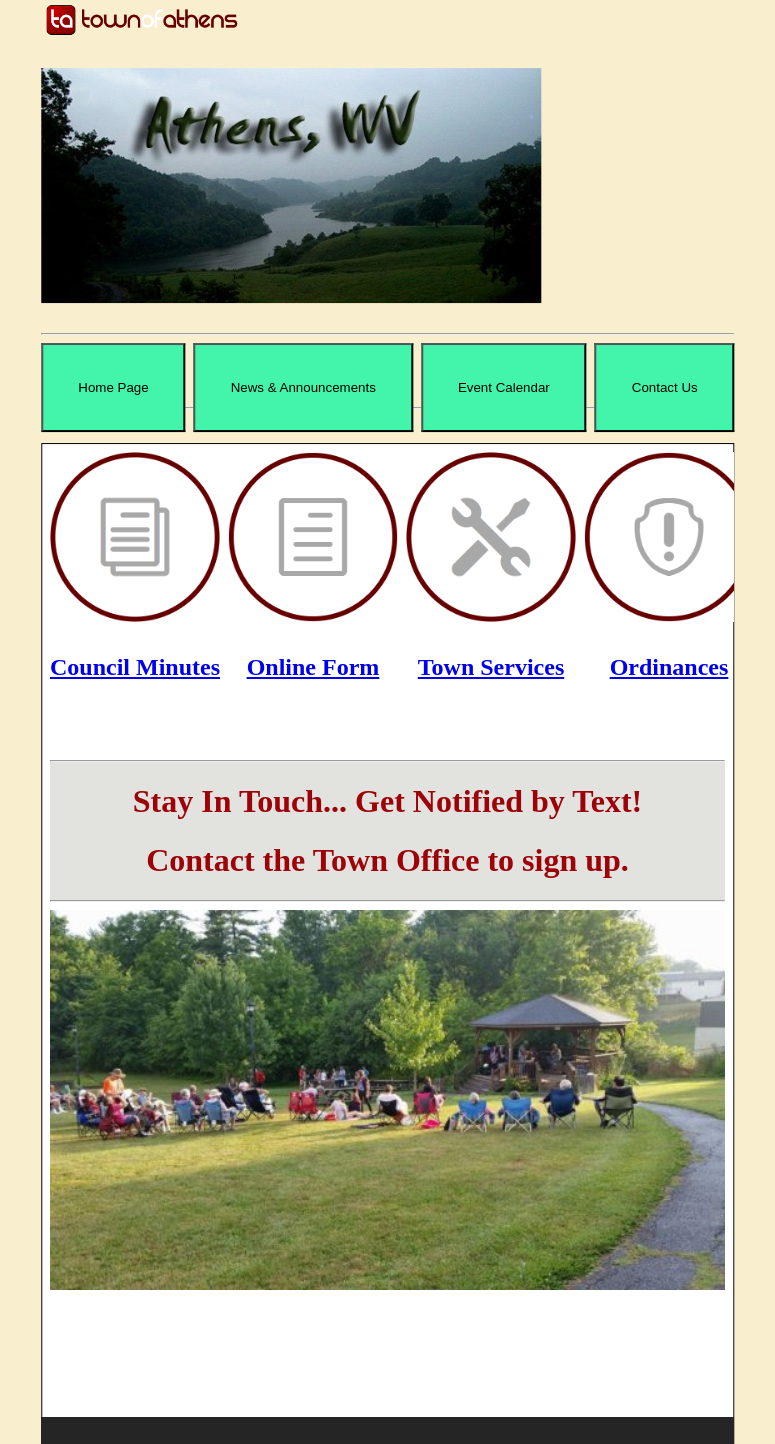
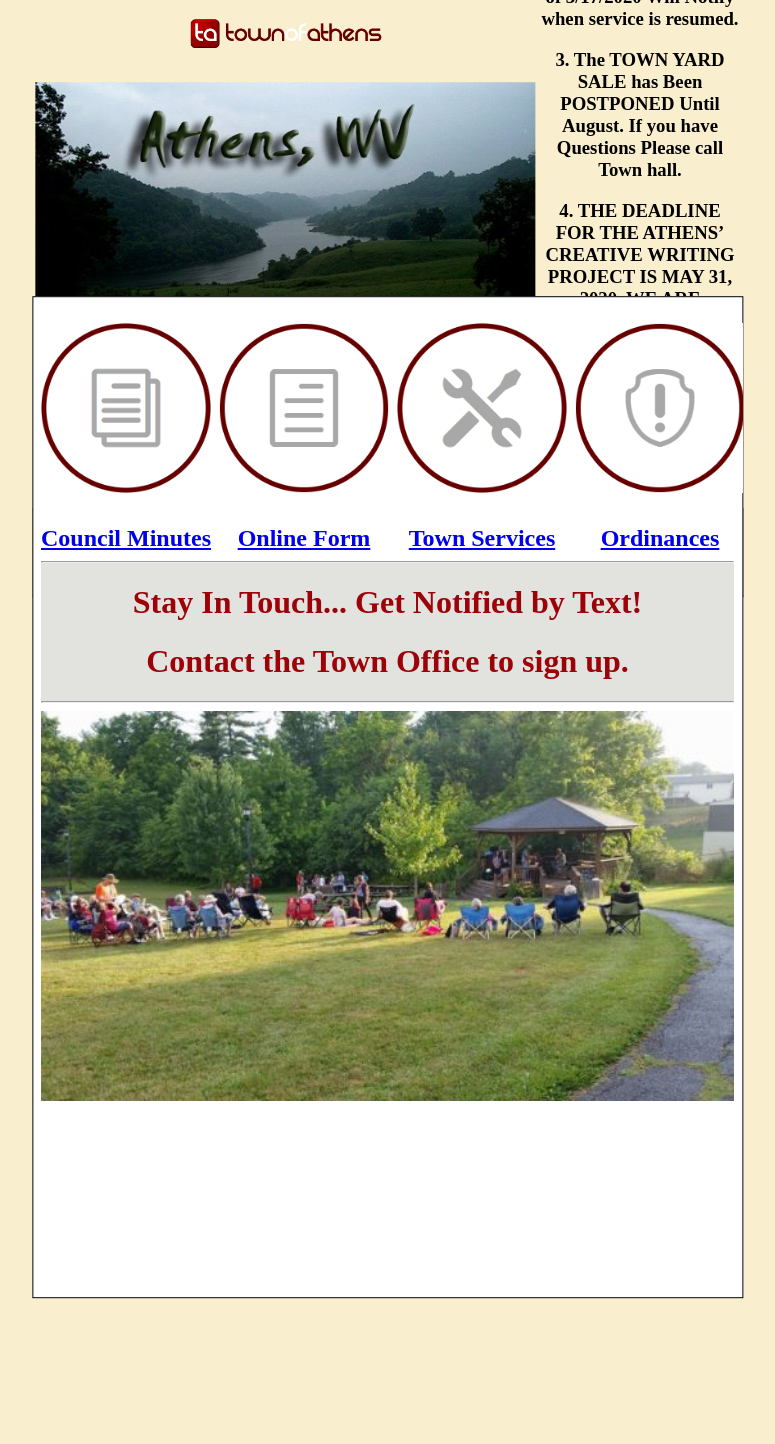
Before and after one commit to yuukikun002/yuukikun002.com, a PHP site: page /athens.html in a window 1280 px wide. Shown: the top 1444 px of the page, without its empty margins (252-1027 px from the left). Run offline with PHP 8.4, Linux system fonts and the light colour scheme; lists and menus that the app fills with data are empty.

Commit message:
change athens main page and change the home page of athens

```diff
--- a/Styles/athens.css
+++ b/Styles/athens.css
@@ -12,6 +12,13 @@ Blah blah
 .content{
 
 }
+
+
+
+div{
+  padding: 0em;
+}
+
 
 .grid{
   display: grid;
--- a/Styles/change.css
+++ b/Styles/change.css
@@ -15,7 +15,7 @@
   grid-row-gap: .5em;
   grid-column-gap: .5em;
 
-  height: 30vh;
+  height: 23vh;
   margin: 0px;
 
 }
--- a/athens.html
+++ b/athens.html
@@ -16,12 +16,23 @@
 <div class = "all">
 
 	<body>
-		<div class="content1">
-		<h1><a href="athens.html"><img src="Photos\logo-Grunge.png" alt="Logo" width="200"></img></a></h1>
-		<h1><img src="Photos\resevoure.jpg" alt="Logo" width="500"></img></h1>
-		<hr>
+        <table>
+            <th>
+                <div class="content1">
+                <h1><a href="athens.html"><img src="Photos\logo-Grunge.png" alt="Logo" width="200"></img></a></h1>
+                <h1><img src="Photos\resevoure.jpg" alt="Logo" width="500"></img></h1>
+                </div>
+            </th>
+            <th>
+                <h3><a href="https://www.doxo.com/info/town-of-athens">1. Pay Water Bill by clicking here through Doxo</a></h3>
+                <h3>2. Recycling Is Canceled Until Further Notice As of 3/17/2020 Will Notify when service is resumed.</h3>
+                <h3>3. The TOWN YARD SALE has Been POSTPONED Until August. If you have Questions Please call Town hall.</h3>
+                <h3>4. THE DEADLINE FOR THE ATHENS’ CREATIVE WRITING PROJECT IS MAY 31, 2020. WE ARE COLLECTING SHORT STORIES, ESSAYS, LYRICS, NONFICTION, AND POEMS. PLEASE EMAIL SUBMISSIONS TO <a href="mailto:rachporter9@gmail.com">rachporter9@gmail.com</a>. </h3>
+            </th>
 
-        </div>
+
+        </table>
+
 
         <div class="grid">
         <input class="one" type="button" onclick="test.location.href='change.html';document.getElementById('test').frameBorder=1" value="Home Page">
@@ -30,7 +41,6 @@
         <input class="four" type="button" onclick="test.location.href='map.html';document.getElementById('test').frameBorder=1" value="Contact Us">
 	    </div>
 
-		<hr>
 
 
 		<div class = "contents">
--- a/change.html
+++ b/change.html
@@ -11,6 +11,7 @@
 	</head>
 
 	<body>
+        <br>
         <div class="grid">
             <div class="five"><a href="councilMinutes.html"><img src="Photos\councilMinutes.png" width="170"></img></a></div>
             <div class="six"><a href="onlineForm.html"><img src="Photos\onlineForms.png" width="170"></img></a></div>
--- a/map.html
+++ b/map.html
@@ -5,9 +5,10 @@
         <meta name="author" content="Duy Le">
         <title>Duy Le</title>
         <link rel='stylesheet' href='Styles\athens.css'/>
+
     </head>
     <body>
-        <iframe src="https://www.google.com/maps/embed?pb=!1m18!1m12!1m3!1d12674.435342231645!2d-81.02445986440289!3d37.42271957719931!2m3!1f0!2f0!3f0!3m2!1i1024!2i768!4f13.1!3m3!1m2!1s0x884e6e4c94ba6bd3%3A0xcae878393e3df208!2zQXRoZW5zLCBUw6J5IFZpcmdpbmlhLCBIb2EgS-G7sw!5e0!3m2!1svi!2s!4v1606149780833!5m2!1svi!2s" width="800" height="600" frameborder="0" style="border:0;" allowfullscreen="true" aria-hidden="" tabindex="0"></iframe>
+        <iframe class="map" src="https://www.google.com/maps/embed?pb=!1m18!1m12!1m3!1d12674.435342231645!2d-81.02445986440289!3d37.42271957719931!2m3!1f0!2f0!3f0!3m2!1i1024!2i768!4f13.1!3m3!1m2!1s0x884e6e4c94ba6bd3%3A0xcae878393e3df208!2zQXRoZW5zLCBUw6J5IFZpcmdpbmlhLCBIb2EgS-G7sw!5e0!3m2!1svi!2s!4v1606149780833!5m2!1svi!2s" width="800" height="600" frameborder="0" style="border:0;" allowfullscreen="true" aria-hidden="" tabindex="0"></iframe>
 
         <div class="register">
             <h1>Contact the Town</h1>
```
